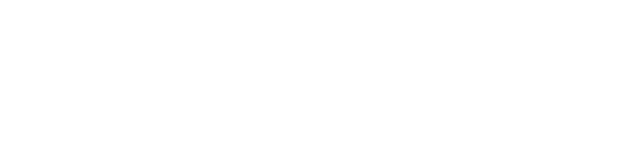
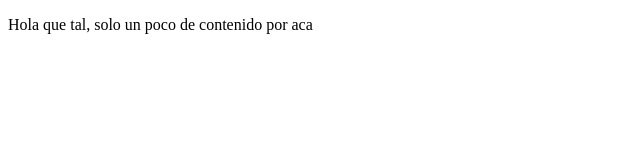
Before and after one commit to tanellomondaca/detodo-platzi, a plain HTML site: page index.html in a window 1280 px wide. Shown: the whole page, without its empty margins (0-640 px from the left). Drawn offline with Linux system fonts and the light colour scheme.

Commit message:
Cambios para nueva rama

```diff
--- a/index.html
+++ b/index.html
@@ -7,6 +7,11 @@
     <title>Document</title>
 </head>
 <body>
+    <div id="container">
+        <div id="post">
+            <p>Hola que tal, solo un poco de contenido por aca</p>
+        </div>
+    </div>
 
 </body>
 </html>
```
